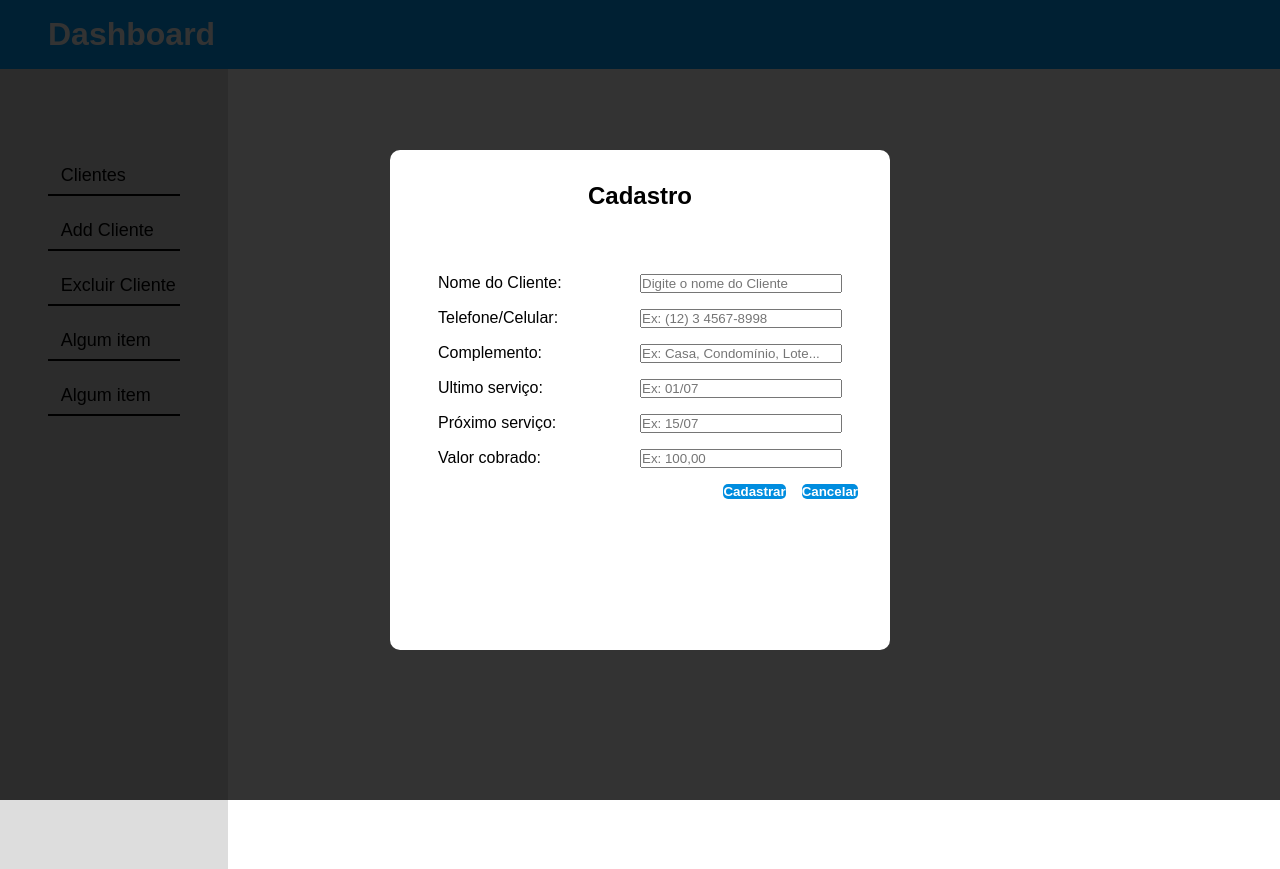
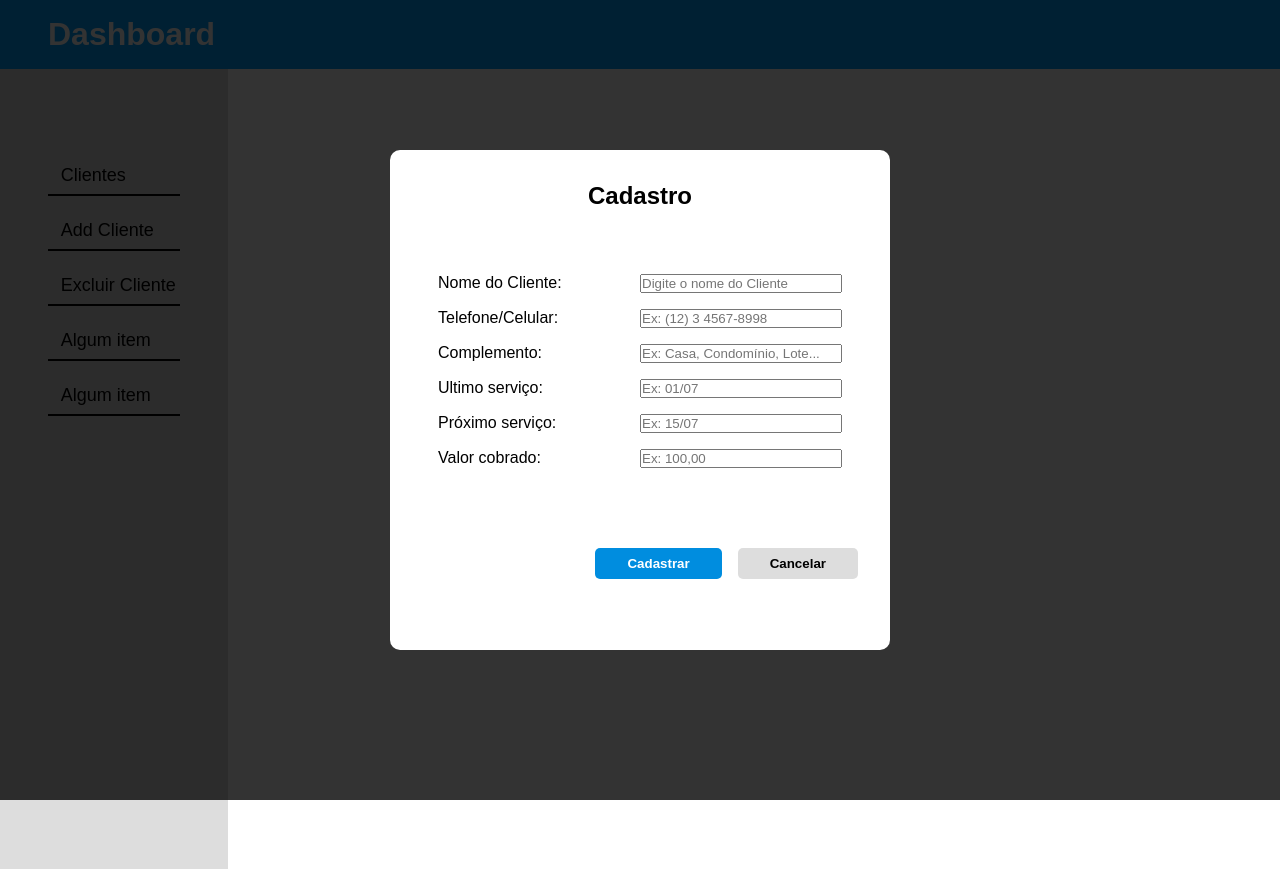
Before and after one commit to DavyddBF/gestor-system, a React (Vite) app in the folder sistema/: page /dashboard/clientes/cadastrar in a window 1280 px wide. Built offline with nearby package versions, Linux system fonts and the light colour scheme; no server answers.

Commit message:
Estilizando btn

```diff
--- a/sistema/src/pages/CadastrarCliente/cadastrarCliente.css
+++ b/sistema/src/pages/CadastrarCliente/cadastrarCliente.css
@@ -75,5 +75,11 @@
 }
 
 .cadastrar-cliente-btns button {
+  margin-top: 4rem;
+  padding: .5rem 2rem;
+}
 
+.cadastrar-cliente-btns button:nth-child(2) {
+  background-color: #dddddd;
+  color: #000;
 }
```
